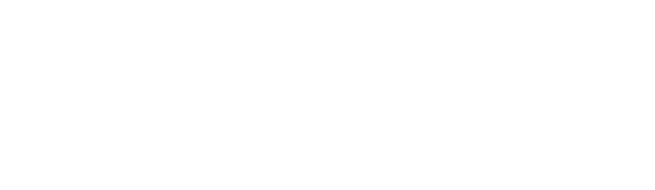
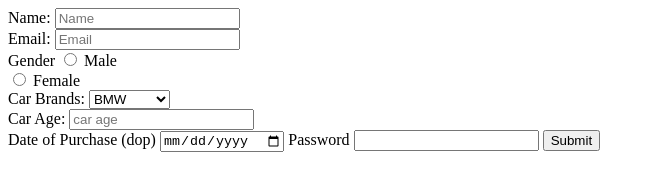
Before and after one commit to acciojob/car-insurance-form-abhishek-rathod1, a website: page main.html in a window 1280 px wide. Shown: the whole page, without its empty margins (0-655 px from the left). Drawn offline with Linux system fonts and the light colour scheme.

Commit message:
created a submission

```diff
--- a/main.html
+++ b/main.html
@@ -10,6 +10,37 @@
 	<!-- the entire body must be written by student -->
     <script type="text/javascript" src="./script.js">
 </script>
+	<form method="post" action>
+		<label for="name">Name: </label>
+		<input type="text" id="name" placeholder="Name" required><br>
+
+		<label for="email">Email: </label>
+		<input type="email" id="email" placeholder="Email" required><br>
+
+		<label for="gender">Gender </label>
+		<input type="radio" name="gender" value="Male"> Male<br>
+		<input type="radio" name="gender" value="Female"> Female<br>
+
+		<label for="cars">Car Brands: </label>
+		<select id="cars">
+			<option value="BMW">BMW</option>
+			<option value="Audi">Audi</option>
+			<option value="Mercedez">Mercedez</option>
+		</select><br>
+
+
+		<label for="carage">Car Age: </label>
+		<input type="number" id="carage" placeholder="car age" required><br>
+
+		<label for="dop">Date of Purchase (dop) </label>
+		<input type="date" id="dop" required>
+
+		<label for="password">Password </label>
+		<input type="password" id="password" required>
+
+		<button type="submit">Submit</button>
+
+	</form>
 
 </body>
 
```
